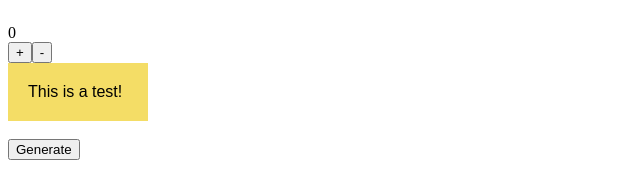
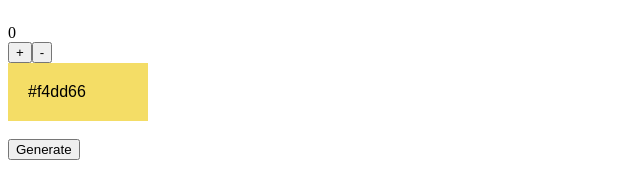
Before and after one commit to Overcook3265/react-random-color-generator, a React app: page / in a window 1280 px wide. Shown: the part 242-413 px from the top of the page, without its empty margins (0-640 px from the left). Built offline with nearby package versions, Linux system fonts and the light colour scheme.

Commit message:
Add working hex code label

```diff
--- a/src/App.js
+++ b/src/App.js
@@ -27,7 +27,7 @@ export default function App() {
           maxWidth: 100,
         }}
       >
-        This is a test!
+        {randCol}
       </div>
       <br />
       <button
```
